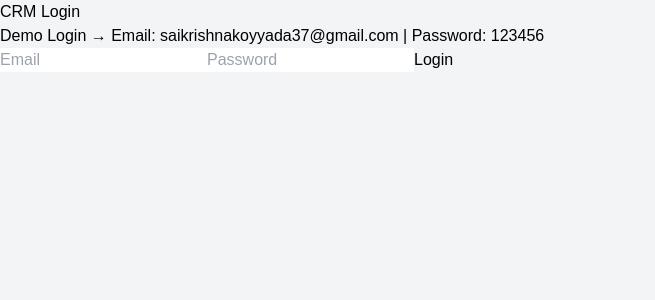
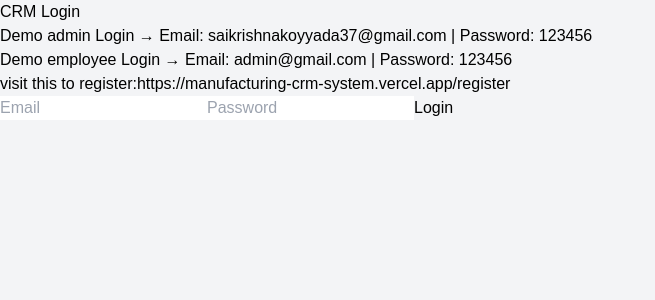
Before and after one commit to saikrishna1235/manufacturing-crm-system, a React (Vite) app in the folder client/: page /login in a window 1280 px wide. Shown: the top 300 px of the page, without its empty margins (0-655 px from the left). Built offline with nearby package versions, Linux system fonts and the light colour scheme; no server answers.

Commit message:
Update Login.jsx

```diff
--- a/client/src/pages/Login.jsx
+++ b/client/src/pages/Login.jsx
@@ -63,7 +63,13 @@ const Login = () => {
           CRM Login
         </h1>
         <p className="text-sm text-gray-600 text-center mb-4">
-        Demo Login → Email: saikrishnakoyyada37@gmail.com | Password: 123456
+        Demo admin Login → Email: saikrishnakoyyada37@gmail.com | Password: 123456
+        </p>
+        <p>
+        Demo employee Login → Email: admin@gmail.com | Password: 123456
+        </p>
+        <p>
+          visit this to register:https://manufacturing-crm-system.vercel.app/register
         </p>
         <form
           onSubmit={handleSubmit}
```
